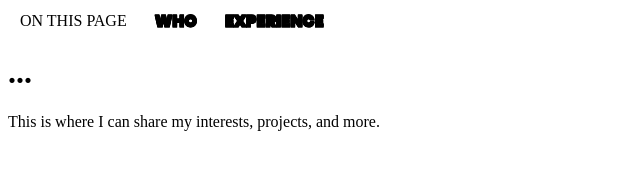
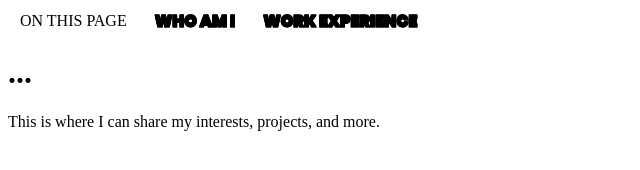
Before and after one commit to ChanYungKim/ChanYungKim.github.io, a plain HTML site: page index.html in a window 1280 px wide. Shown: the whole page, without its empty margins (0-640 px from the left). Drawn offline with Linux system fonts and the light colour scheme.

Commit message:
update index

```diff
--- a/index.html
+++ b/index.html
@@ -38,8 +38,8 @@
 
   <div>
     <span>ON THIS PAGE</span>
-    <span><a href="#" id="navigation_3_layers_hover_effect" data-text="WHO">WHO</a></span>
-    <span><a href="#" id="navigation_3_layers_hover_effect" data-text="EXPERIENCE">EXPERIENCE</a></span>
+    <span><a href="#" id="navigation_3_layers_hover_effect" data-text="WHO AM I">WHO AM I</a></span>
+    <span><a href="#" id="navigation_3_layers_hover_effect" data-text="WORK EXPERIENCE">WORK EXPERIENCE</a></span>
   </div>
 
   <h1>...</h1>
```
